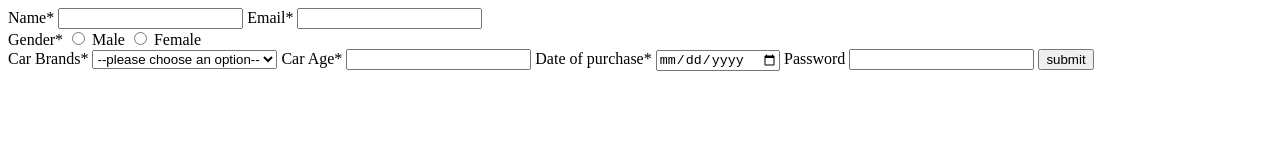
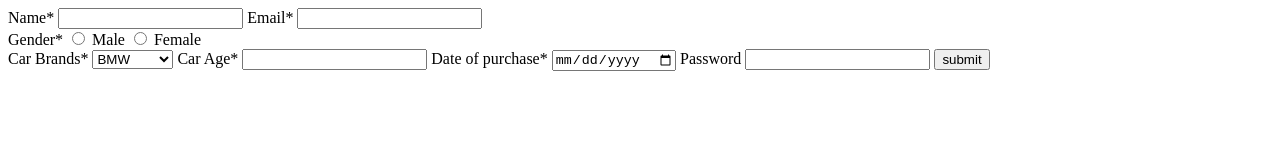
Before and after one commit to acciojob/car-insurance-form-S-Manisha, a website: page main.html in a window 1280 px wide. Drawn offline with Linux system fonts and the light colour scheme.

Commit message:
created a submission

```diff
--- a/main.html
+++ b/main.html
@@ -25,8 +25,8 @@
 	  </div>
 
 	 <label for="Cars">Car Brands* </label>
-	 <select id="Cars"  required>
-     <option value="" disable selected>--please choose an option--</option>
+	 <select name="Cars" id="Cars"  required>
+
      <option value="BMW">BMW</option>
      <option value="Audi">Audi</option>
      <option value="Mercedes">Mercedes</option>
```
